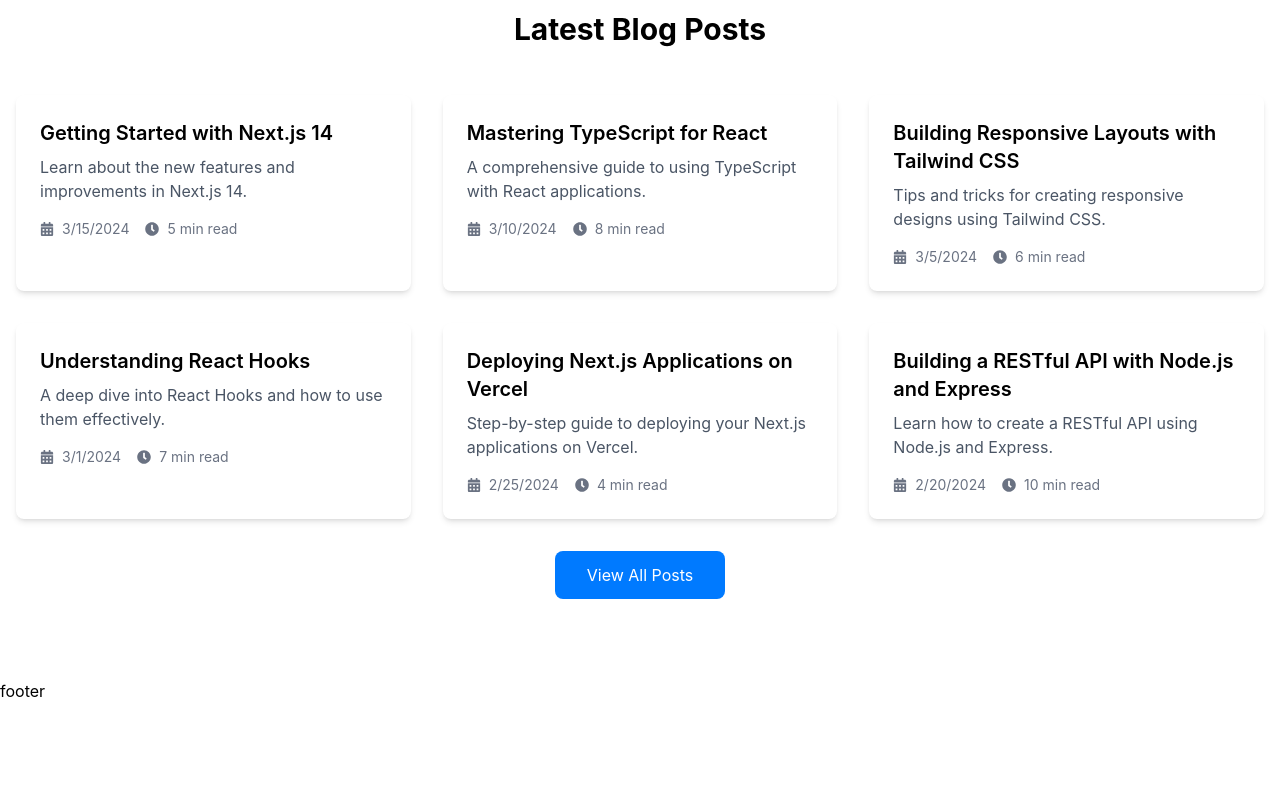
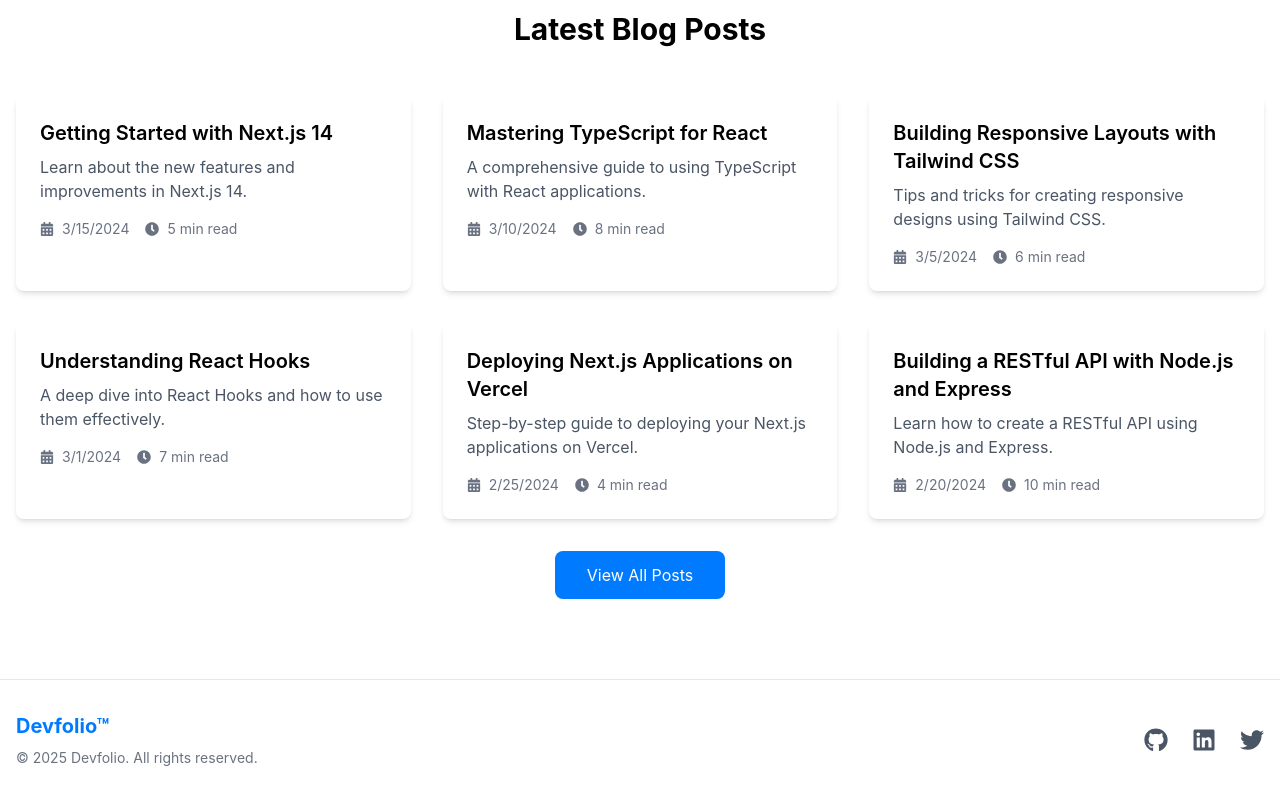
Before and after one commit to anivnssb/Portfolio_nextJs15, a Next.js app: page / in a window 1280 px wide. Shown: the part 2314-3114 px from the top of the page. Before the commit the page ends 3017 px from the top, so only its background shows below. Built offline with nearby package versions, Linux system fonts and the light colour scheme.

Commit message:
Footer component added

```diff
--- /dev/null
+++ b/src/app/components/Footer.tsx
@@ -0,0 +1,47 @@
+import Link from 'next/link';
+import React from 'react';
+import { FaGithub, FaLinkedin, FaTwitter } from 'react-icons/fa';
+
+const Footer = () => {
+  return (
+    <footer className="bg-white dark:bg-dark border-t border-gray-200 dark:border-gray-800">
+      <div className="container max-w-7xl mx-auto px-4 py-8">
+        <div className="flex flex-col md:flex-row justify-between items-center">
+          <div className="mb-4 md:mb-0">
+            <Link href="/" className="text-xl font-bold text-primary">
+              Devfolio&trade;
+            </Link>
+            <p className="text-sm text-secondary mt-2">
+              © {new Date().getFullYear()} Devfolio. All rights reserved.
+            </p>
+          </div>
+          <div className="flex space-x-6">
+            <Link
+              href="https://github.com/anivnssb"
+              target="_blank"
+              className="text-2xl text-gray-600 dark:text-gray-300 hover:text-primary transition-colors duration-300"
+            >
+              <FaGithub />
+            </Link>
+            <Link
+              href="https://www.linkedin.com/in/anvinps"
+              target="_blank"
+              className="text-2xl text-gray-600 dark:text-gray-300 hover:text-primary transition-colors duration-300"
+            >
+              <FaLinkedin />
+            </Link>
+            <Link
+              href="https://github.com/anvinps"
+              target="_blank"
+              className="text-2xl text-gray-600 dark:text-gray-300 hover:text-primary transition-colors duration-300"
+            >
+              <FaTwitter />
+            </Link>
+          </div>
+        </div>
+      </div>
+    </footer>
+  );
+};
+
+export default Footer;
--- a/src/app/layout.tsx
+++ b/src/app/layout.tsx
@@ -3,6 +3,7 @@
 import './globals.css';
 import Navbar from './components/Navbar';
 import { ThemeProvider } from './context/ThemeContext';
+import Footer from './components/Footer';
 
 const geistSans = Geist({
   variable: '--font-geist-sans',
@@ -32,7 +33,7 @@
         <ThemeProvider>
           <Navbar />
           {children}
-          <footer>footer</footer>
+          <Footer />
         </ThemeProvider>
       </body>
     </html>
```
